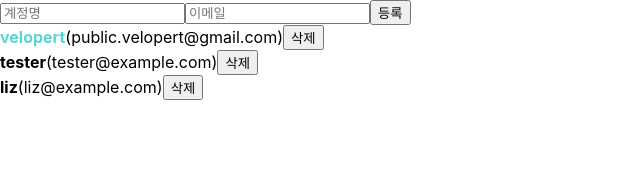
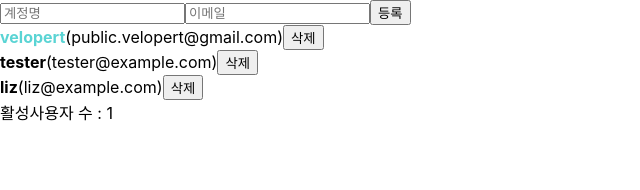
Before and after one commit to kenta5293/Learning_React_Velopert, a React (Create React App) app in the folder begin-react/: page / in a window 1280 px wide. Shown: the top 190 px of the page, without its empty margins (0-640 px from the left). Built offline with nearby package versions, Linux system fonts and the light colour scheme.

Commit message:
Begin-React : Memoization with useMemo

```diff
--- a/begin-react/src/App.js
+++ b/begin-react/src/App.js
@@ -1,7 +1,12 @@
-import React, { useRef, useState } from 'react';
+import React, { useRef, useState, useMemo } from 'react';
 import UserList from './components/UserList';
 import CreateUser from './components/CreateUser';
 import './App.css';
+
+function countActiveUsers(users) {
+  console.log('활성 사용자 수를 세는 중...');
+  return users.filter(user => user.active).length;
+}
 
 function App() {
   const [inputs, setInputs] = useState({
@@ -74,6 +79,14 @@ function App() {
     );
   };
 
+  const count = useMemo(() => countActiveUsers(users), [users]);
+
+  /*
+    useMemo의 첫번째 파라미터에는 어떻게 연산할 지 정의하는 함수가 들어간다.
+    두번째 파라미터에는 deps 배열을 넣어주는데 해당 배열 안의 값이 바뀐다면,
+    첫번째 파라미터 속 함수를 호출하여 값을 갱신하고,
+    바뀌지 않았다면 이전에 연산했던 값을 재사용하게 된다.
+  */
 
   return (
     <>
@@ -84,6 +97,7 @@ function App() {
         onCreate={onCreate}
       />
       <UserList users={users} onRemove={onRemove} onToggle={onToggle} />
+      <div>활성사용자 수 : {count}</div>
     </>
   );
 }
--- a/begin-react/src/components/UserList.js
+++ b/begin-react/src/components/UserList.js
@@ -2,9 +2,9 @@ import React, { useEffect } from 'react';
 
 function User({ user, onRemove, onToggle }) {
 
-  useEffect(() => {
-    console.log(user);
-  });
+  // useEffect(() => {
+  //   console.log(user);
+  // });
 
   /*
     useEffect의 첫번째 파라미터로는 함수, 두번째에는 의존값이 있는 배열(deps)을 넣는다.
@@ -48,7 +48,7 @@ function UserList({ users, onRemove, onToggle }) {
 export default UserList;
 
 /*
-  <주로 마운트 시 하는 작업들>
+  <주로 마운트 시 하는 작업들> / [ componentDidmount ]
   · props 로 받은 값을 컴포넌트의 로컬 상태로 설정.
   · 외부 API 요청. (REST API 등...)
   · 라이브러리의 사용. (D3, Video.js 등...)
```
